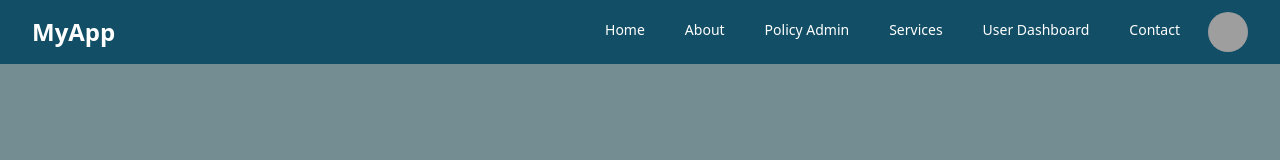
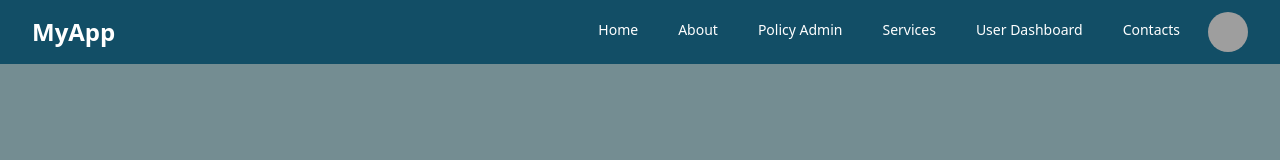
Before and after one commit to softvence-omega/falleninlove-client, a React (Vite) app: page / in a window 1280 px wide. Shown: the top 160 px of the page. Built offline with nearby package versions, Linux system fonts and the light colour scheme; grey boxes are pictures that could not be loaded.

Commit message:
this commit for initialize

```diff
--- a/src/Layout/Navbar.tsx
+++ b/src/Layout/Navbar.tsx
@@ -72,7 +72,7 @@ const Navbar: React.FC = () => {
               to="/contact"
               className="text-white hover:bg-website-color-lightGray hover:text-black px-3 py-2 rounded-md text-sm font-medium"
             >
-              Contact
+              Contacts
             </Link>
 
             <Popover>
```
